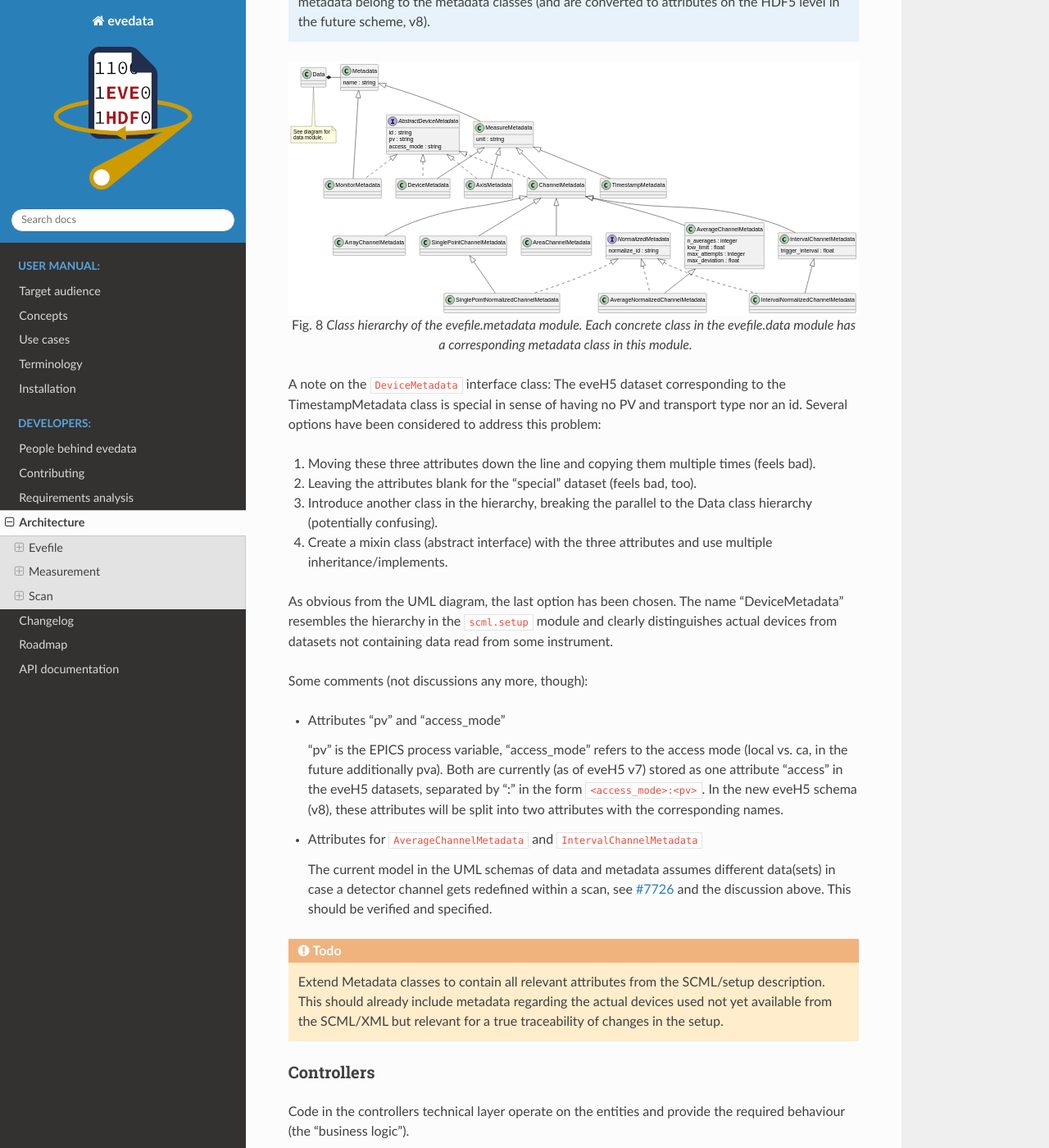
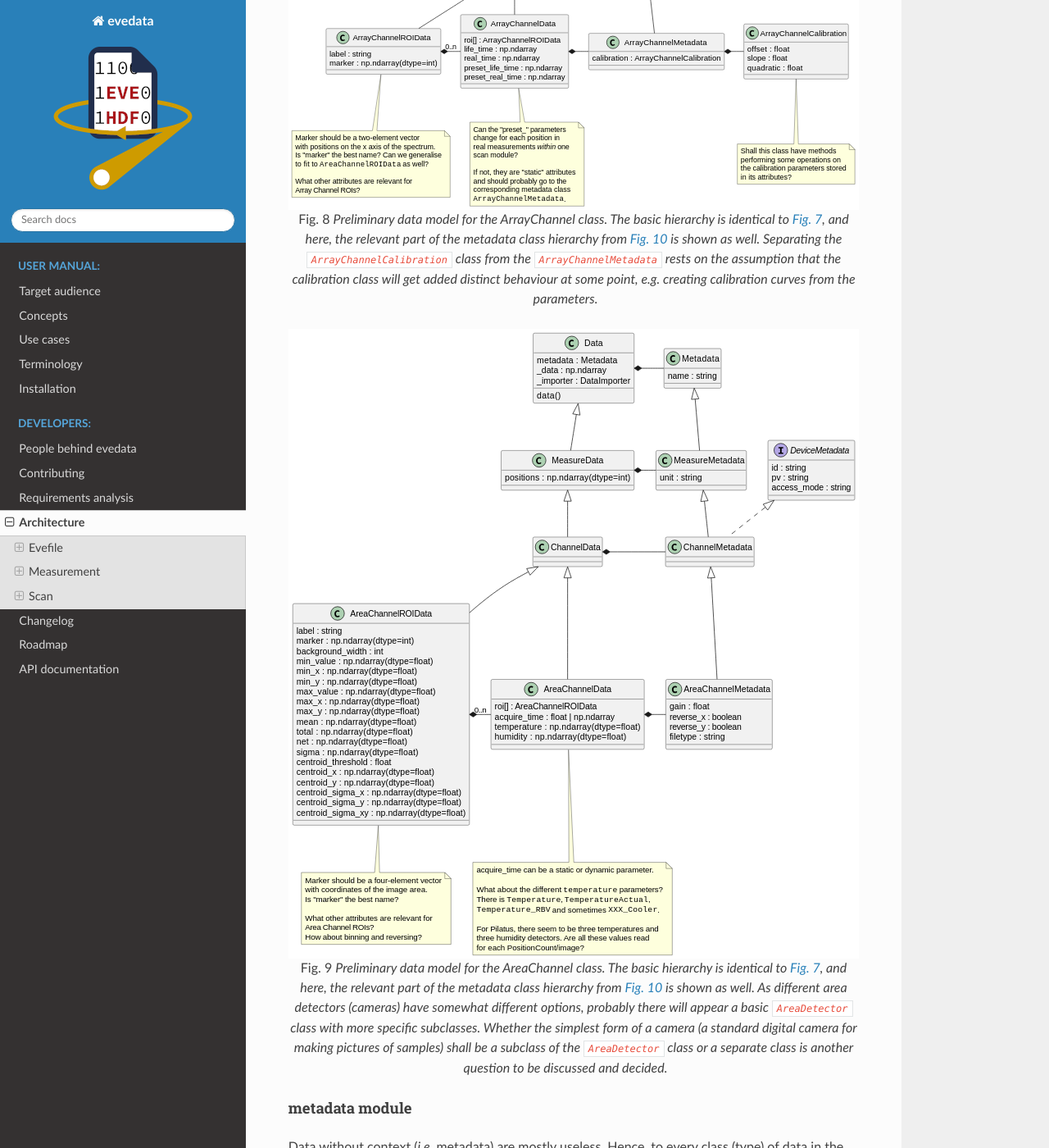
Before and after one commit to tillbiskup/evedata, a Sphinx documentation site: the page built from docs/architecture.rst, in a window 1280 px wide and 1400 px high, scrolled down 9683 px. Shown: the whole window at 82% size. Built offline with Sphinx 7.4.7 and the Read the Docs theme 2.0.0, drawn with Linux system fonts in a browser that asks for light colours; some of the changed text lies outside the part shown.

Commit message:
Add data models for array and area detectors to architecture overview

```diff
--- a/docs/architecture.rst
+++ b/docs/architecture.rst
@@ -121,6 +121,8 @@ data module
 Data are organised in "datasets" within HDF5, and the ``evefile.data`` module provides the relevant entities to describe these datasets. Although currently (as of 06/2024, eve version 2.1) neither average nor interval detector channels save the individual data points, at least the former is a clear need of the engineers/scientists. Hence, the data model already respects this use case. As per position (count) there can be a variable number of measured points, the resulting array is no longer rectangular, but a "ragged array". While storing such arrays is possible directly in HDF5, the implementation within evedata is entirely independent of the actual representation in the eveH5 file.
 
 
+.. _fig-uml_evedata-evefile.data:
+
 .. figure:: uml/evedata.evefile.data.*
     :align: center
     :width: 750px
@@ -194,6 +196,20 @@ Some comments (not discussions any more, though):
   When timestamps of monitor data should be mapped to position counts (while retaining the original monitor data), this most probably means to create new instances of (subclasses of) ``MeasureData``. Options should generally be mapped to the respective classes the options belong to, while devices are separate classes and should appear as ``DeviceData``. For options, we additionally need to distinguish between "scalar" options that do not change within one scan module (and should in the future appear as attributes on the HDF5 level), and options whose values need to be saved for each individual position count (and should in the future appear as additional dataset columns on the HDF5 level).
 
 
+.. figure:: uml/arraychannel.*
+    :align: center
+    :width: 750px
+
+    Preliminary data model for the ArrayChannel class. The basic hierarchy is identical to :numref:`Fig. %s <fig-uml_evedata-evefile.data>`, and here, the relevant part of the metadata class hierarchy from :numref:`Fig. %s <fig-uml_evedata-evefile.metadata>` is shown as well. Separating the ``ArrayChannelCalibration`` class from the ``ArrayChannelMetadata`` rests on the assumption that the calibration class will get added distinct behaviour at some point, *e.g.* creating calibration curves from the parameters.
+
+
+.. figure:: uml/areachannel.*
+    :align: center
+    :width: 750px
+
+    Preliminary data model for the AreaChannel class. The basic hierarchy is identical to :numref:`Fig. %s <fig-uml_evedata-evefile.data>`, and here, the relevant part of the metadata class hierarchy from :numref:`Fig. %s <fig-uml_evedata-evefile.metadata>` is shown as well. As different area detectors (cameras) have somewhat different options, probably there will appear a basic ``AreaDetector`` class with more specific subclasses. Whether the simplest form of a camera (a standard digital camera for making pictures of samples) shall be a subclass of the ``AreaDetector`` class or a separate class is another question to be discussed and decided.
+
+
 metadata module
 ~~~~~~~~~~~~~~~
 
@@ -204,6 +220,8 @@ Data without context (*i.e.* metadata) are mostly useless. Hence, to every class
 
     As compared to the UML schemata for the IDL interface, the decision of whether a certain piece of information belongs to data or metadata is slightly different here. The main reason for this is the problem in current (as of eveH5 v7) files and redefined detector channels, leading to a loss of information that needs to be changed anyway and is discussed above for the data module. With separate datasets for different detector channels, the problem is solved and the immutable metadata belong to the metadata classes (and are converted to attributes on the HDF5 level in the future scheme, v8).
 
+
+.. _fig-uml_evedata-evefile.metadata:
 
 .. figure:: uml/evedata.evefile.metadata.*
     :align: center
```
Also changed, not shown: 1 other file.
